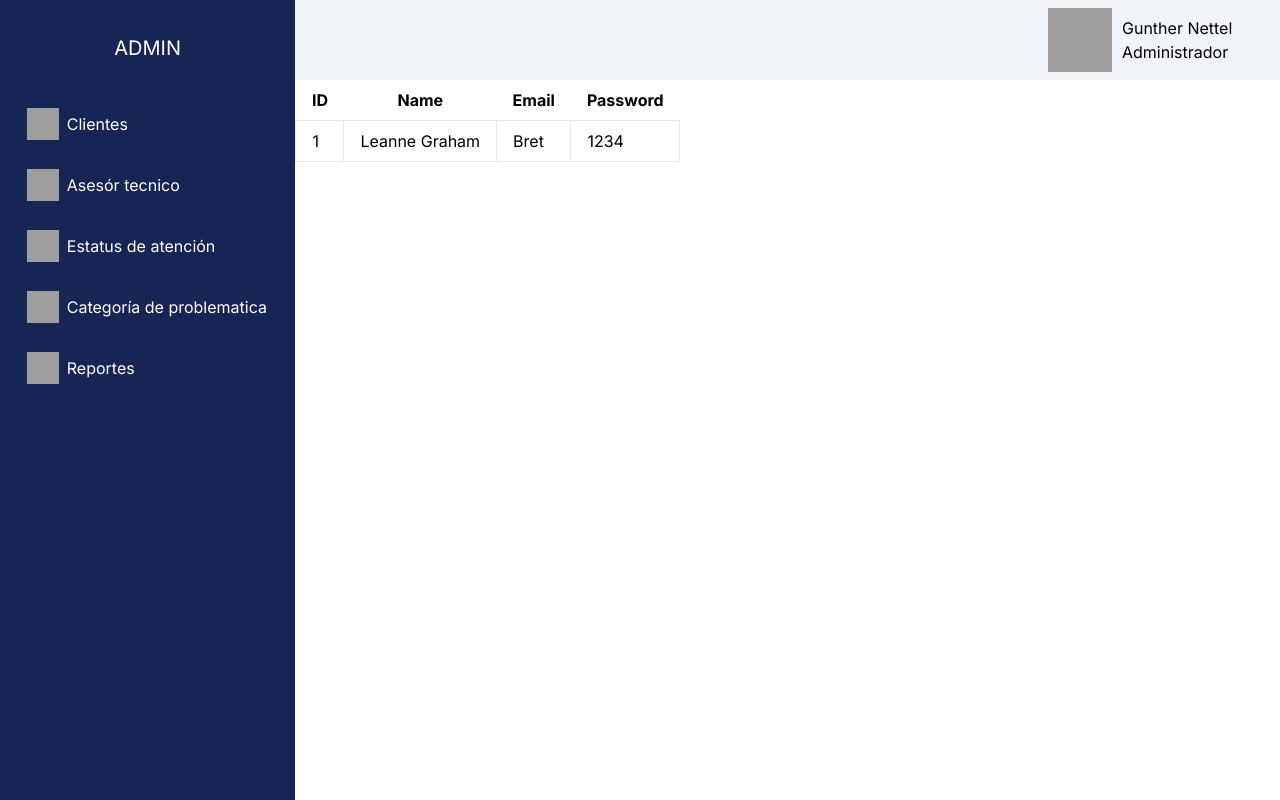
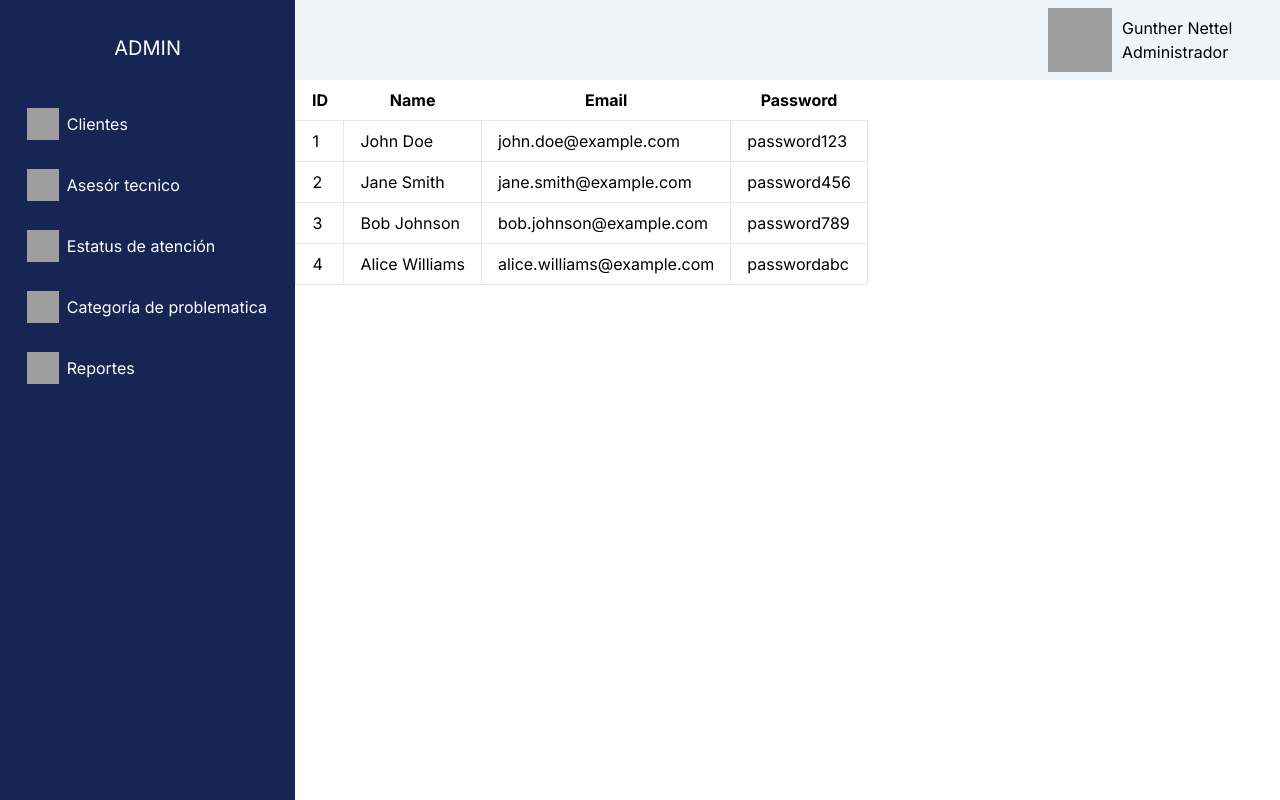
Before and after one commit to Tongother/sistema-de-tickets, a Next.js app: page /dashboard in a window 1280 px wide. Built offline with nearby package versions, Linux system fonts and the light colour scheme; grey boxes are pictures that could not be loaded.

Commit message:
Added the logic of the table

```diff
--- a/app/dashboard/page.tsx
+++ b/app/dashboard/page.tsx
@@ -15,7 +15,7 @@ export default function dashboard() {
         email: "nettelgunther@outlook.es",
     }
 
-    console.log(avatar, objetivo, operador, lista, aplicacion)
+
 
     return (
       <main className="flex h-screen w-screen">
--- a/components/Userstable.tsx
+++ b/components/Userstable.tsx
@@ -1,3 +1,5 @@
+import React, { useState } from "react";
+
 interface User {
   id: number;
   name: string;
@@ -6,6 +8,33 @@ interface User {
 }
 
 export default function Userstable() {
+  const [employees, setEmployees] = useState([
+    {
+      id: 1,
+      name: "John Doe",
+      email: "john.doe@example.com",
+      password: "password123",
+    },
+    {
+      id: 2,
+      name: "Jane Smith",
+      email: "jane.smith@example.com",
+      password: "password456",
+    },
+    {
+      id: 3,
+      name: "Bob Johnson",
+      email: "bob.johnson@example.com",
+      password: "password789",
+    },
+    {
+      id: 4,
+      name: "Alice Williams",
+      email: "alice.williams@example.com",
+      password: "passwordabc",
+    },
+  ]);
+
   return (
    <>
 
@@ -19,12 +48,14 @@ export default function Userstable() {
         </tr>
       </thead>
       <tbody>
-        <tr>
-          <td className="border px-4 py-2">1</td>
-          <td className="border px-4 py-2">Leanne Graham</td>
-          <td className="border px-4 py-2">Bret</td>
-          <td className="border px-4 py-2">1234</td>
+        {employees.map((employee) =>
+        <tr key={employee.id}>
+          <td className="border px-4 py-2">{employee.id}</td>
+          <td className="border px-4 py-2">{employee.name}</td>
+          <td className="border px-4 py-2">{employee.email}</td>
+          <td className="border px-4 py-2">{employee.password}</td>
         </tr>
+        )}
       </tbody>
     </table>
    </>
```
